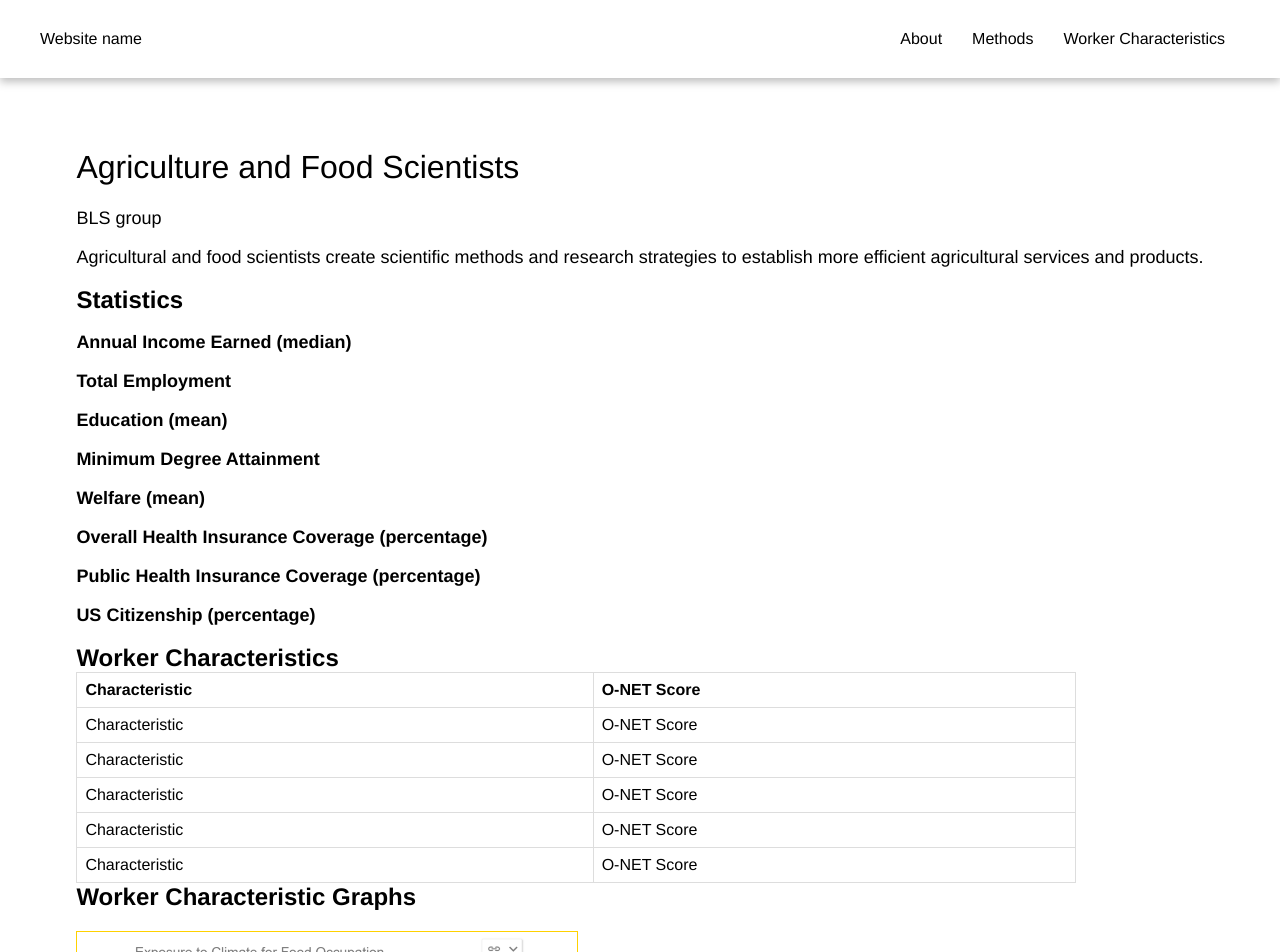
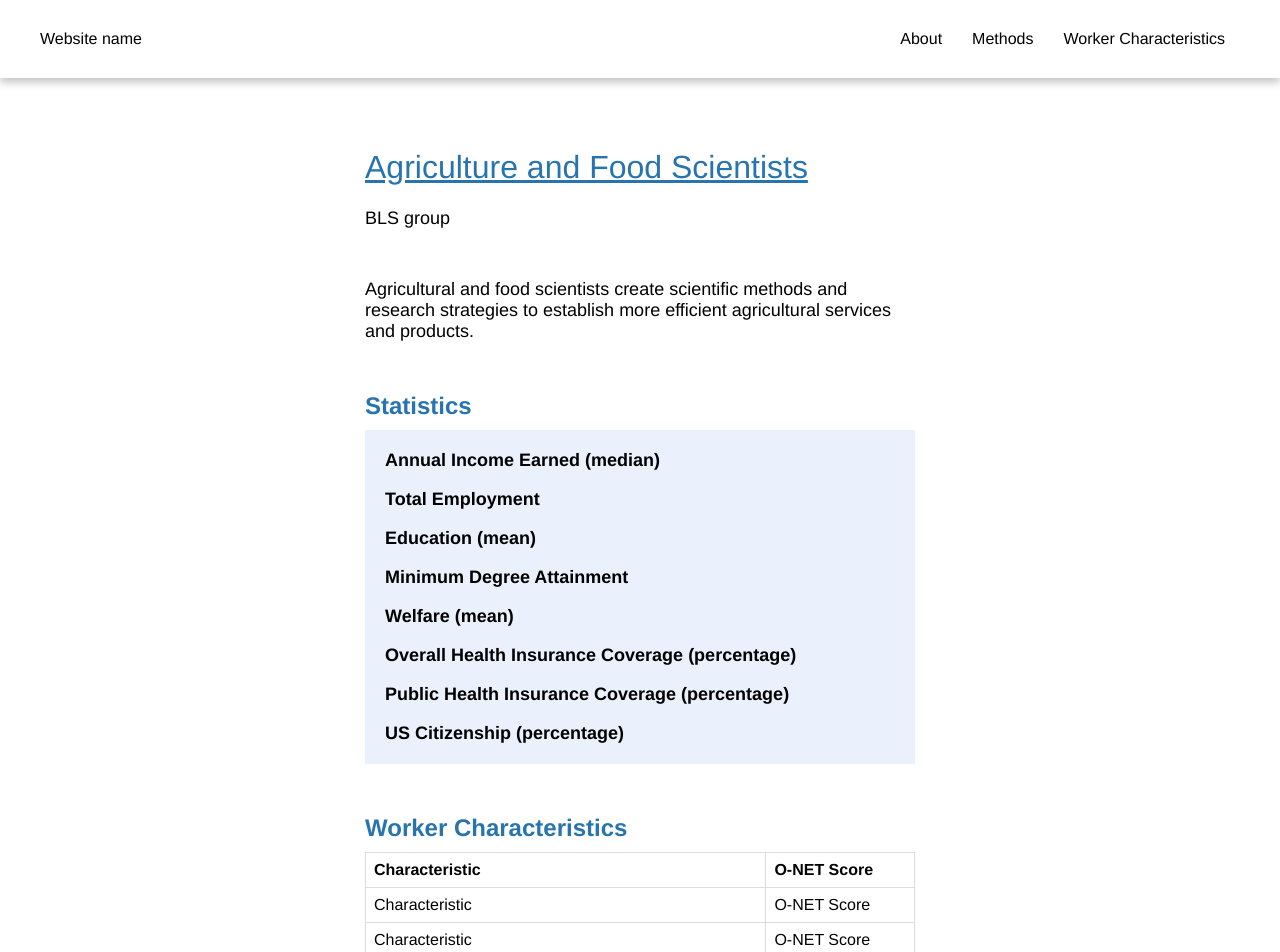
Before and after one commit to angle-zhang/fs-workers-site, a React (Create React App) app: page /occupations/food_scientists in a window 1280 px wide. Shown: the top 952 px of the page. Built offline with nearby package versions, Linux system fonts and the light colour scheme.

Commit message:
prelim occupation page done

```diff
--- a/src/App.css
+++ b/src/App.css
@@ -15,7 +15,8 @@ h1 {
 
 h2 {
   font-size: 24px;
-  margin: 0;
+  margin: 10px 0px;
+
 }
 
 h3 {
@@ -57,3 +58,7 @@ select {
   color: #2774AE;
   text-decoration: underline;
 }
+
+.blue-text {
+  color: #2774AE;
+}
--- a/src/pages/Occupation.css
+++ b/src/pages/Occupation.css
@@ -4,17 +4,42 @@ td, th {
     padding: 8px;
 }
 
+td:nth-child(1) {
+    width: 410px;
+
+}
+
+/* the second */
+td:nth-child(2) {
+    width: 140px;
+}
+
 table {
     border-collapse: collapse;
-    width: 1000px;
+    /* width: 1000px; */
   }
 
 
 .occupation-graph {
-    max-width: 400px;
+    width: 448px;
     padding: 5px 50px;
     margin: 20px 0px;
     border: 1px solid #FFD100;
+}
+
+.occupation-page-container {
+    width: 550px;
+}
+
+.stats-container {
+    width: 510px;
+    padding: 2px 20px;
+    font-size: 18px;
+    background-color: #EAF0FC;
+}
+
+.occ-sub-container {
+    margin: 50px 0px;
 }
 
 img {
--- a/src/pages/Occupation.js
+++ b/src/pages/Occupation.js
@@ -8,12 +8,15 @@ function Occupation (props) {
             <Header/>
             </header>
             <div className="content-container-white">
-                <div>
-                    <h1>Agriculture and Food Scientists</h1>
+                <div className="occupation-page-container">
+                    <h1 className="blue-underline-text">Agriculture and Food Scientists</h1>
                     <p>BLS group</p>
+                    <div className="occ-sub-container">
                         <p>Agricultural and food scientists create scientific methods and research strategies to establish more efficient agricultural services and products.</p>
-                    <div className="statistics-container">
-                        <h2>Statistics</h2>
+                    </div>
+                    <div className="occ-sub-container">
+                        <h2 className="blue-text">Statistics</h2>
+                        <div className="stats-container">
                             <p><b>Annual Income Earned (median)</b></p>
                             <p><b>Total Employment</b></p>
                             <p><b>Education (mean)</b></p>
@@ -23,7 +26,9 @@ function Occupation (props) {
                             <p><b>Public Health Insurance Coverage (percentage)</b></p>
                             <p><b>US Citizenship (percentage)</b></p>
                         </div>
-                    <h2>Worker Characteristics</h2>
+                    </div>
+                    <div className="occ-sub-container">
+                    <h2 className="blue-text">Worker Characteristics</h2>
                         <table className="characteristics-table">
                             <tr className="characteristic-row">
                                 <th className="characteristic-table-name">Characteristic</th>
@@ -50,7 +55,9 @@ function Occupation (props) {
                                 <td className="characteristic-table-score">O-NET Score</td>
                             </tr>
                         </table>
-                    <h2>Worker Characteristic Graphs</h2>
+                    </div>
+                    <div className="occ-sub-container">
+                        <h2 className="blue-text">Worker Characteristic Graphs</h2>
                         {/* exposure to climate for food occupation */}
                         <div className="occupation-graph">
                             <img alt="exposure to climate of food system worker" src="/test/exposure_to_climate.png"></img>
@@ -70,6 +77,7 @@ function Occupation (props) {
                     </div>
                 </div>
             </div>
+        </div>
     )
 
 }
```
Lines whose indentation alone changed are shown as unchanged.
